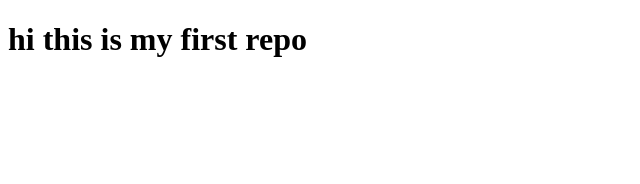
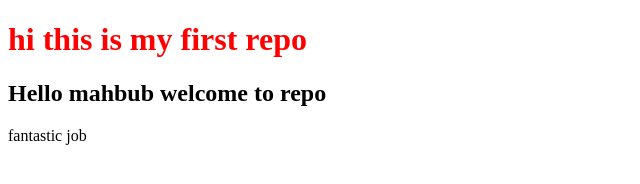
Before and after one commit to mahbub200/my-first-repo, a plain HTML site: page index.html in a window 1280 px wide. Shown: the whole page, without its empty margins (0-640 px from the left). Drawn offline with Linux system fonts and the light colour scheme.

Commit message:
style added

```diff
--- a/index.html
+++ b/index.html
@@ -1,12 +1,20 @@
 <!DOCTYPE html>
 <html lang="en">
+
   <head>
     <meta charset="UTF-8" />
     <meta http-equiv="X-UA-Compatible" content="IE=edge" />
     <meta name="viewport" content="width=device-width, initial-scale=1.0" />
     <title>first repo created</title>
+ <link rel="stylesheet" href="style.css">
   </head>
   <body>
     <h1>hi this is my first repo</h1>
+    <h2>
+        Hello mahbub welcome to repo
+    </h2>
+    <p>fantastic job
+
+    </p>
   </body>
 </html>
--- /dev/null
+++ b/style.css
@@ -0,0 +1,3 @@
+h1{
+    color:red;
+}
```
